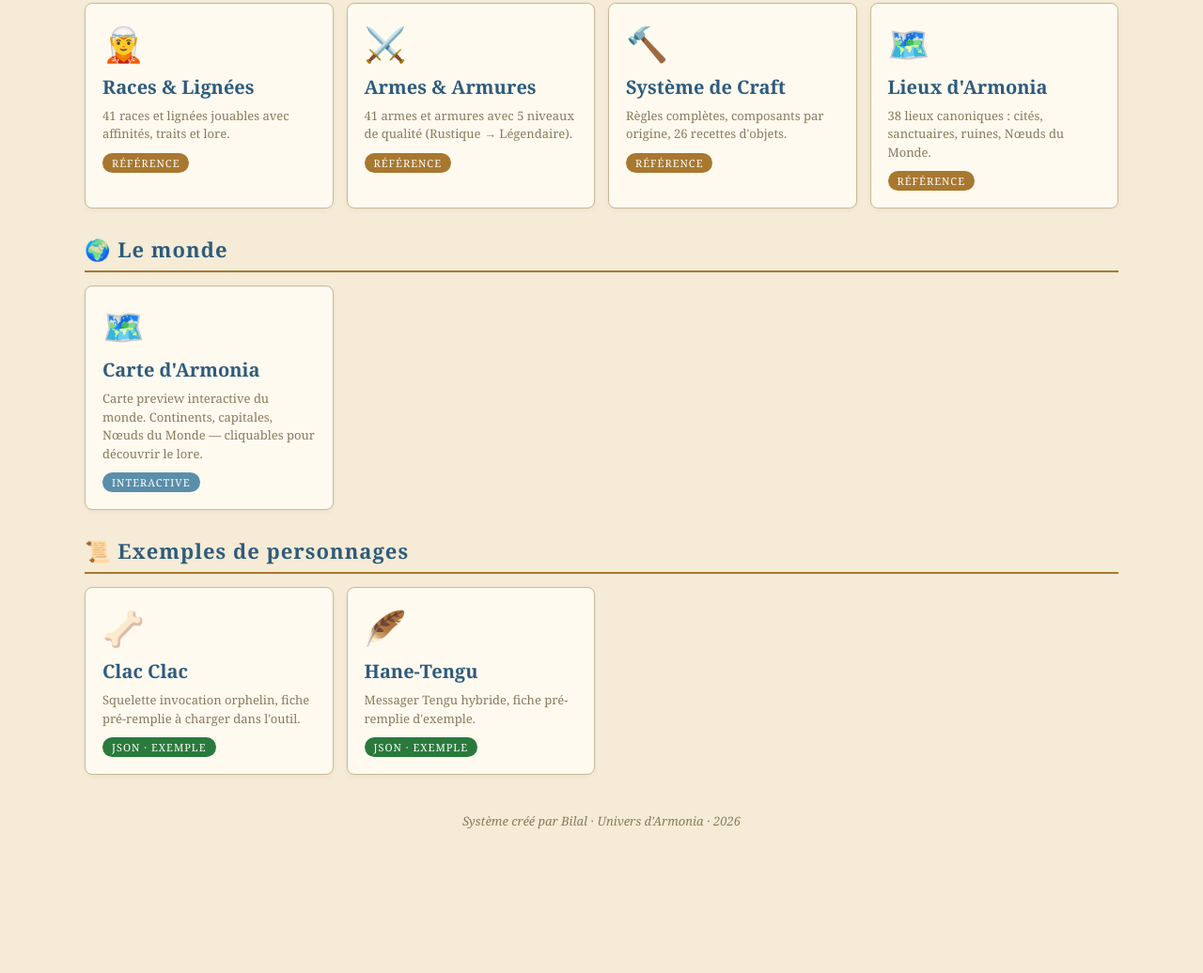
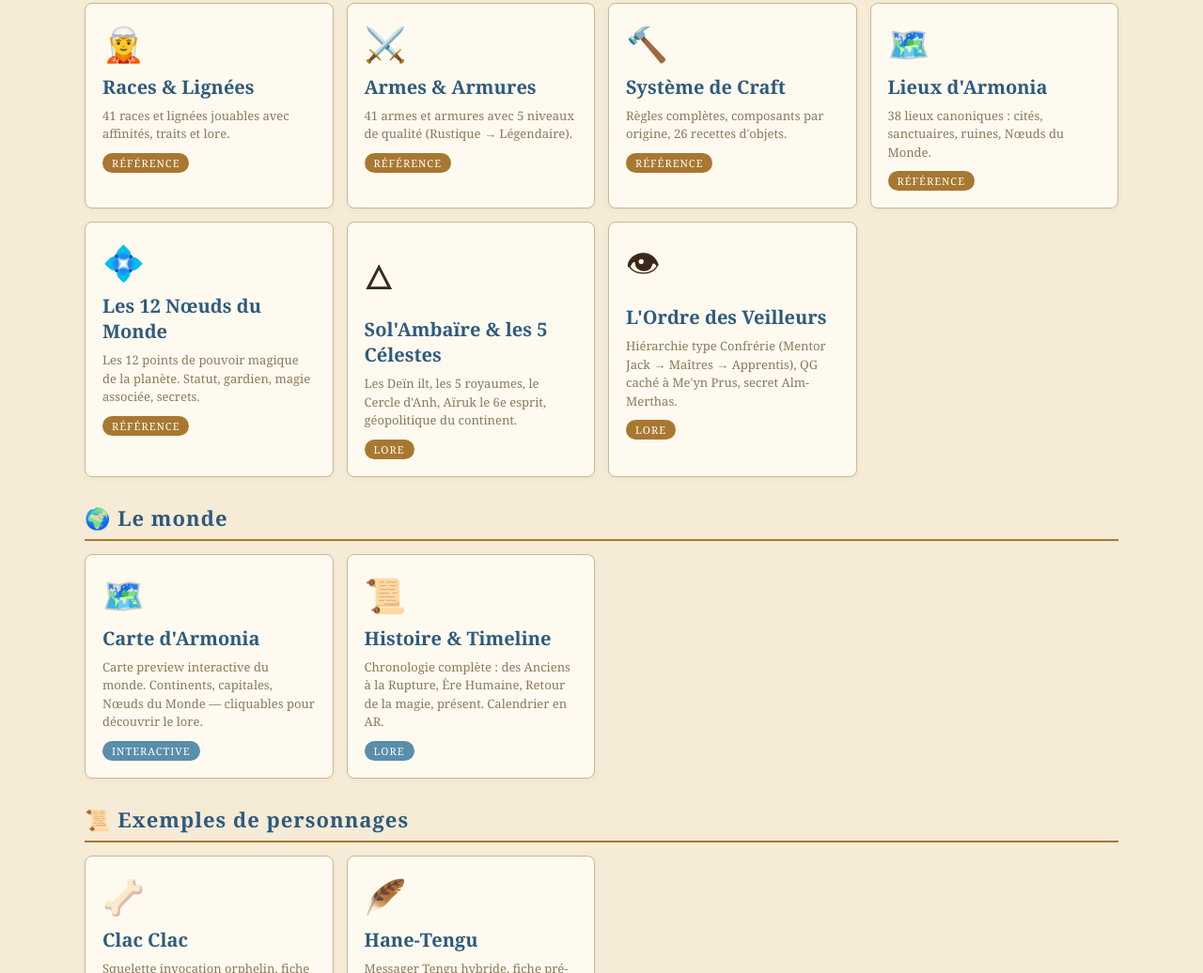
Before and after one commit to bilalhamdan15-byte/Armonia, a plain HTML site: page index.html in a window 1280 px wide. Shown: the part 721-1757 px from the top of the page at 94% size. Before the commit the page ends 1620 px from the top, so only its background shows below. Drawn offline with Linux system fonts and the light colour scheme.

Commit message:
Add files via upload

```diff
--- a/index.html
+++ b/index.html
@@ -192,6 +192,27 @@ footer {
     <div class="badge">Référence</div>
   </a>
 
+  <a href="bibliotheque_noeuds.html" class="card reference">
+    <div class="icon">💠</div>
+    <h2>Les 12 Nœuds du Monde</h2>
+    <div class="description">Les 12 points de pouvoir magique de la planète. Statut, gardien, magie associée, secrets.</div>
+    <div class="badge">Référence</div>
+  </a>
+
+  <a href="bibliotheque_celestes.html" class="card reference">
+    <div class="icon">🜂</div>
+    <h2>Sol'Ambaïre & les 5 Célestes</h2>
+    <div class="description">Les Deïn ilt, les 5 royaumes, le Cercle d'Anh, Aïruk le 6e esprit, géopolitique du continent.</div>
+    <div class="badge">Lore</div>
+  </a>
+
+  <a href="bibliotheque_veilleurs.html" class="card reference">
+    <div class="icon">👁</div>
+    <h2>L'Ordre des Veilleurs</h2>
+    <div class="description">Hiérarchie type Confrérie (Mentor Jack → Maîtres → Apprentis), QG caché à Me'yn Prus, secret Alm-Merthas.</div>
+    <div class="badge">Lore</div>
+  </a>
+
 </div>
 
 <h2 class="section-title">🌍 Le monde</h2>
@@ -202,6 +223,13 @@ footer {
     <h2>Carte d'Armonia</h2>
     <div class="description">Carte preview interactive du monde. Continents, capitales, Nœuds du Monde — cliquables pour découvrir le lore.</div>
     <div class="badge">Interactive</div>
+  </a>
+
+  <a href="timeline_armonia.html" class="card world">
+    <div class="icon">📜</div>
+    <h2>Histoire & Timeline</h2>
+    <div class="description">Chronologie complète : des Anciens à la Rupture, Ère Humaine, Retour de la magie, présent. Calendrier en AR.</div>
+    <div class="badge">Lore</div>
   </a>
 
 </div>
```
